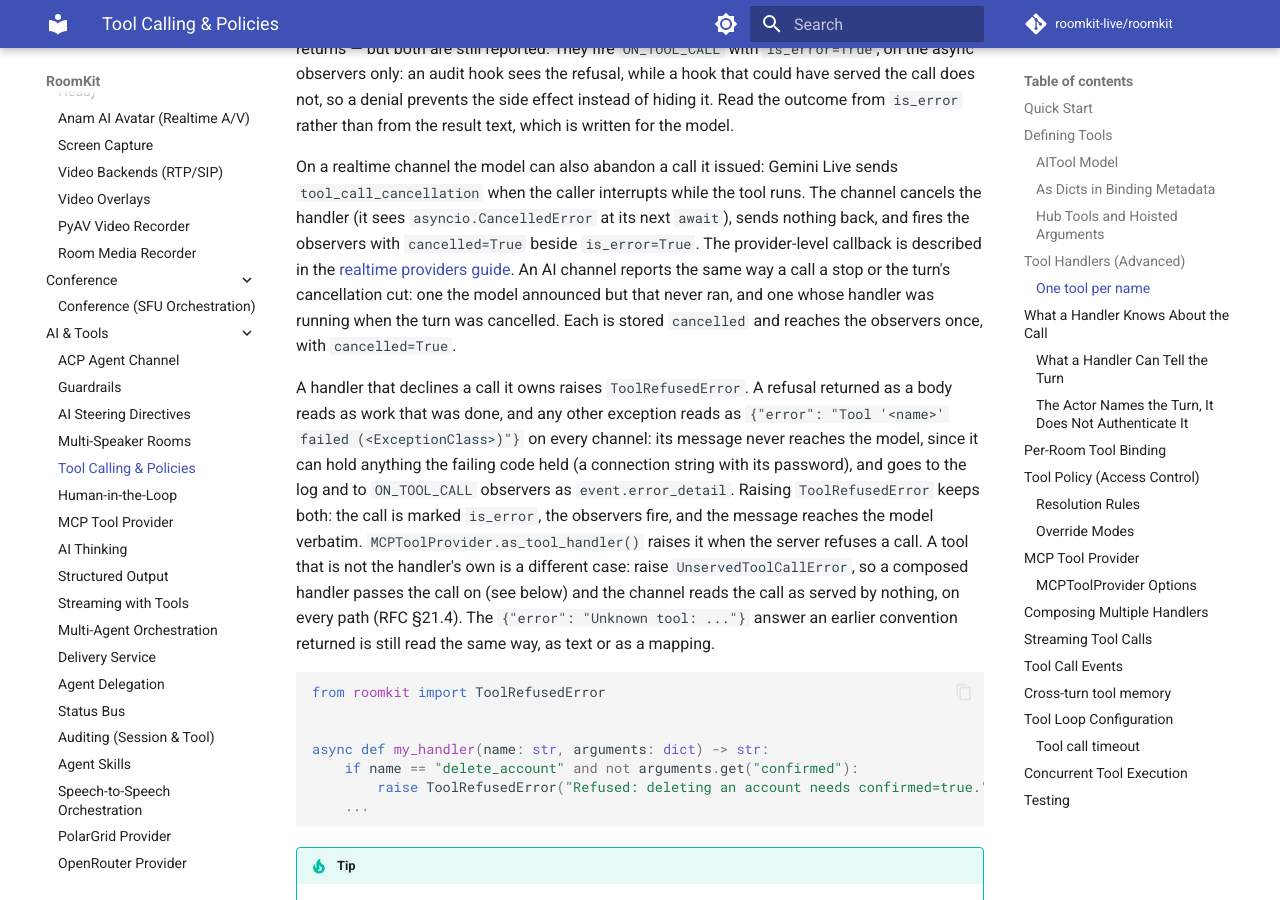
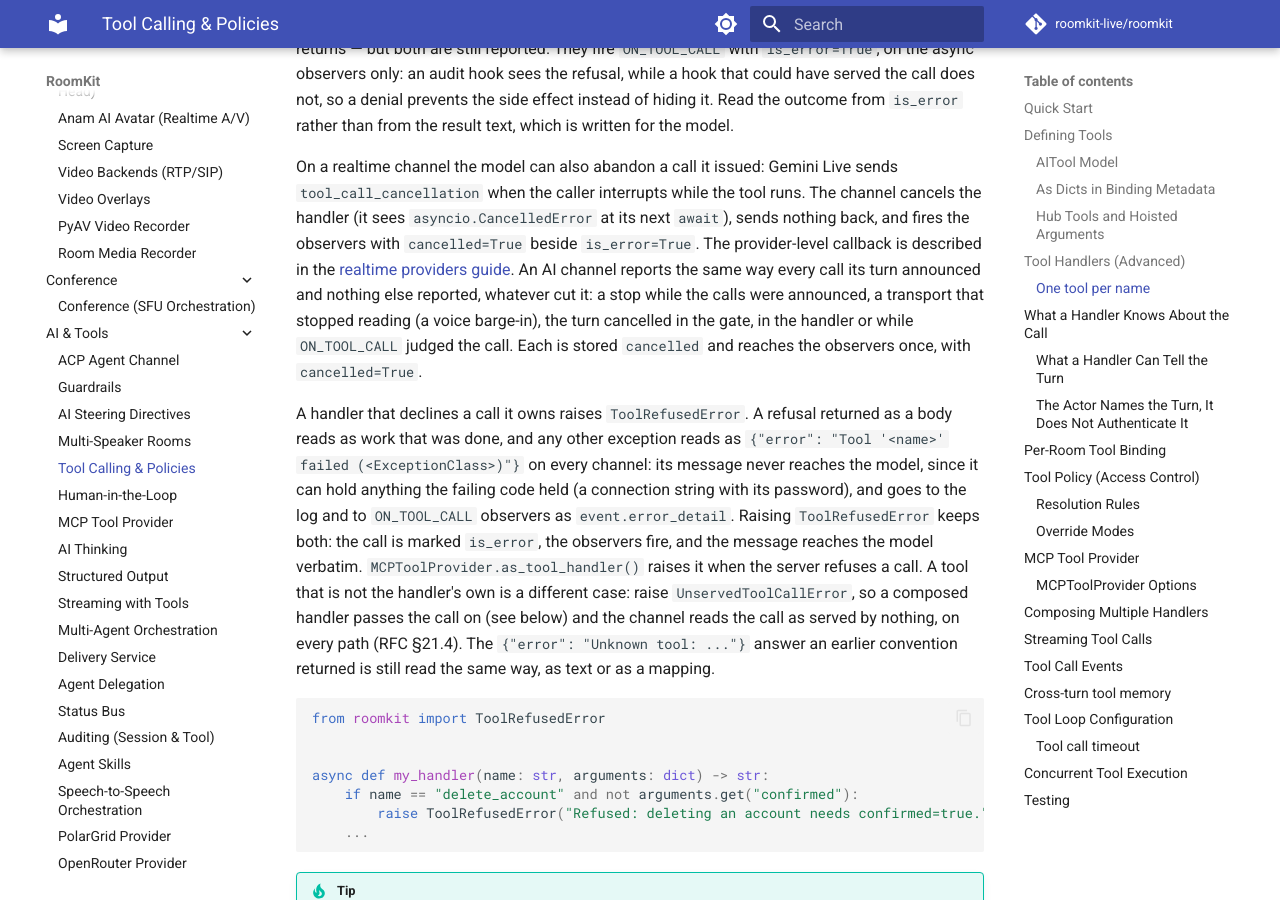
Before and after one commit to roomkit-live/roomkit-docs, an MkDocs documentation site: the page built from docs/guides/tool-calling.md, in a window 1280 px wide and 900 px high, scrolled down 6506 px. Built offline with MkDocs 1.6.1 and Material for MkDocs 9.7.7, drawn with Linux system fonts in a browser that asks for light colours; comment, search, counter and statistics services are not loaded.

Commit message:
docs(tools): every cut AI call is reported once, cancelled, whatever cut it (RMK-395)

```diff
--- a/docs/guides/tool-calling.md
+++ b/docs/guides/tool-calling.md
@@ -283,10 +283,11 @@ The channel cancels the handler (it sees `asyncio.CancelledError` at its next
 `await`), sends nothing back, and fires the observers with `cancelled=True`
 beside `is_error=True`. The provider-level callback is described in the
 [realtime providers guide](realtime-voice-providers.md#background-tool-calls).
-An AI channel reports the same way a call a stop or the turn's cancellation
-cut: one the model announced but that never ran, and one whose handler was
-running when the turn was cancelled. Each is stored `cancelled` and reaches
-the observers once, with `cancelled=True`.
+An AI channel reports the same way every call its turn announced and nothing
+else reported, whatever cut it: a stop while the calls were announced, a
+transport that stopped reading (a voice barge-in), the turn cancelled in the
+gate, in the handler or while `ON_TOOL_CALL` judged the call. Each is stored
+`cancelled` and reaches the observers once, with `cancelled=True`.
 
 A handler that declines a call it owns raises `ToolRefusedError`. A refusal
 returned as a body reads as work that was done, and any other exception reads
```
